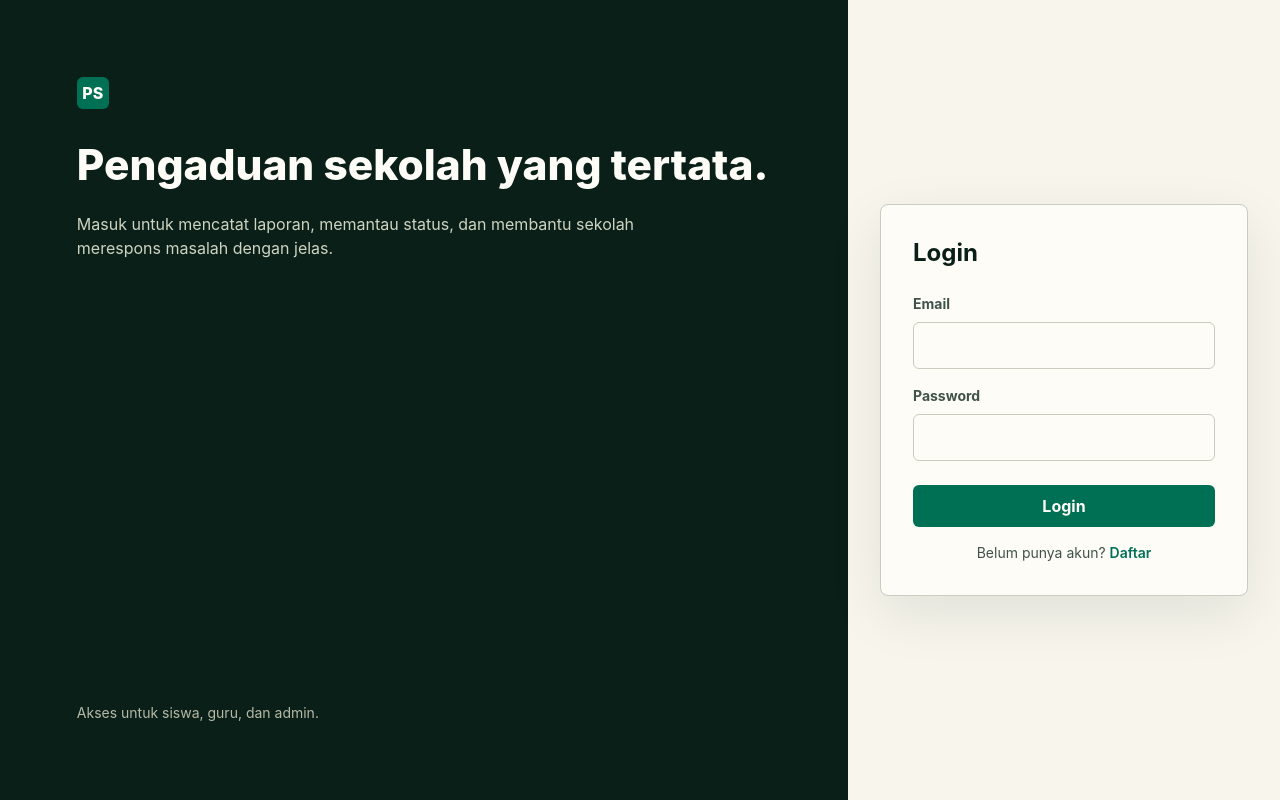
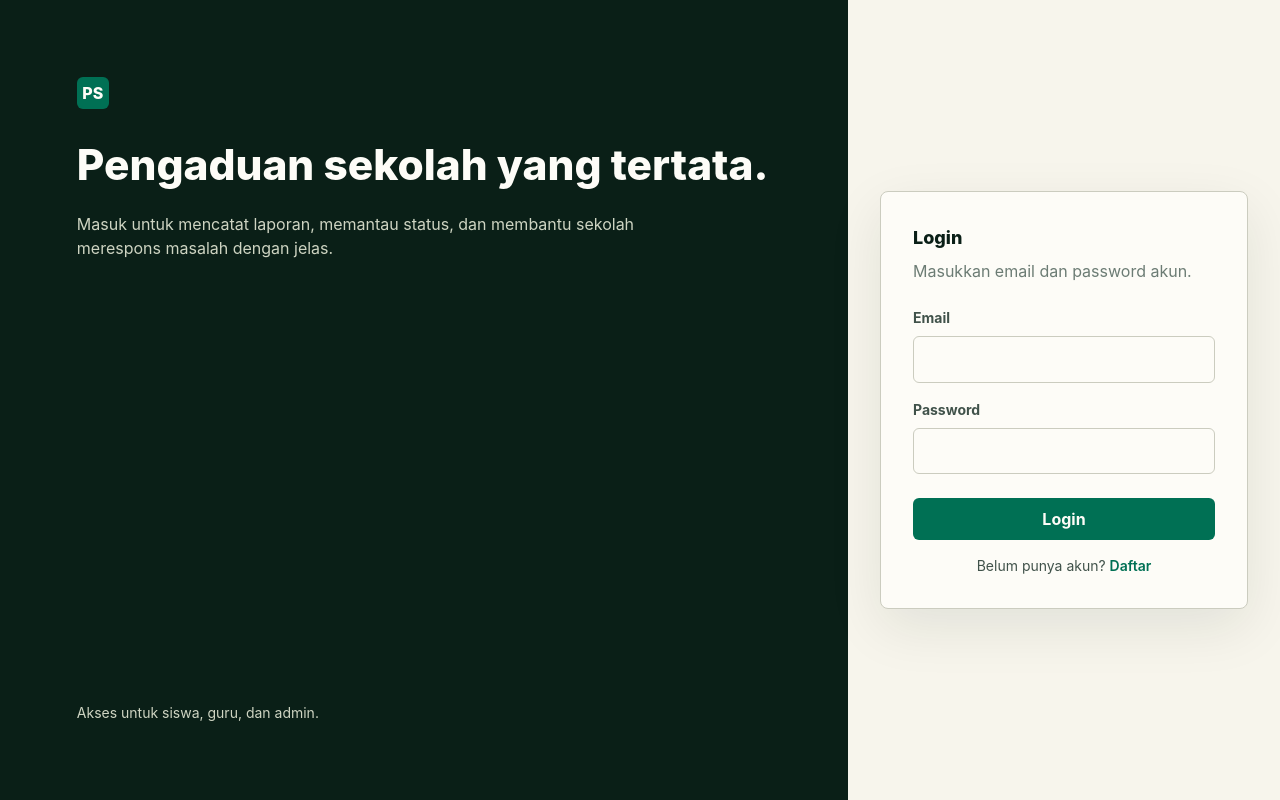
Before and after one commit to Rifkiiskandar12/pengaduan_sekolah, a React app in the folder frontend/: page / in a window 1280 px wide. Built offline with nearby package versions, Linux system fonts and the light colour scheme; the HTML template or start-up script is replaced by a standard one.

Commit message:
style polish login screen

```diff
--- a/frontend/src/pages/Login.jsx
+++ b/frontend/src/pages/Login.jsx
@@ -26,18 +26,19 @@ export default function Login() {
           <h1 className="page-title text-[color:var(--color-accent-ink)]">
             Pengaduan sekolah yang tertata.
           </h1>
-          <p className="mt-4 max-w-xl text-[color:oklch(86%_0.025_120)]">
+          <p className="auth-context-text mt-4 max-w-xl">
             Masuk untuk mencatat laporan, memantau status, dan membantu sekolah merespons masalah dengan jelas.
           </p>
         </div>
-        <p className="text-sm text-[color:oklch(78%_0.025_120)]">
+        <p className="auth-context-text text-sm">
           Akses untuk siswa, guru, dan admin.
         </p>
       </section>
 
       <div className="auth-form-wrap">
         <form onSubmit={handleSubmit} className="auth-card panel p-8">
-          <h1 className="text-2xl font-bold mb-6">Login</h1>
+          <h1 className="section-title mb-2">Login</h1>
+          <p className="page-subtitle mb-6">Masukkan email dan password akun.</p>
 
           {error && <p className="alert alert-error mb-4">{error}</p>}
 
```
